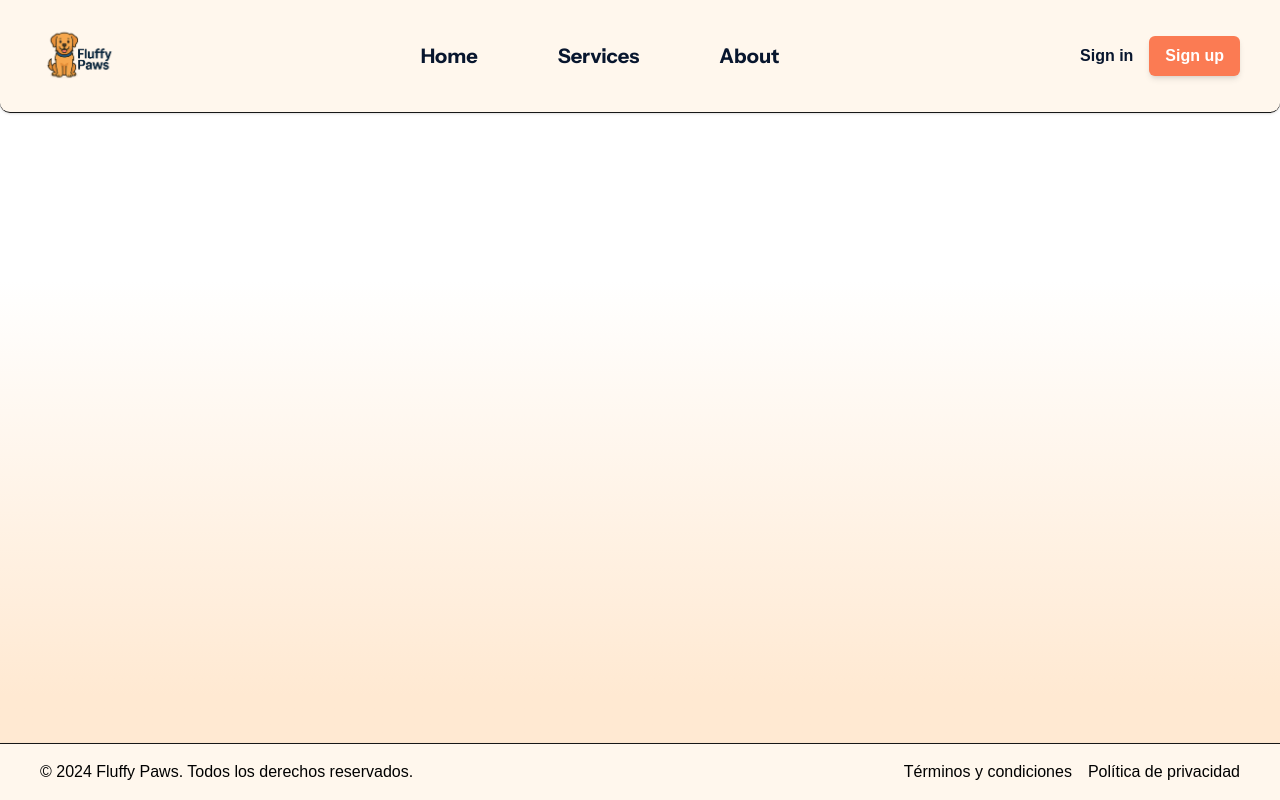
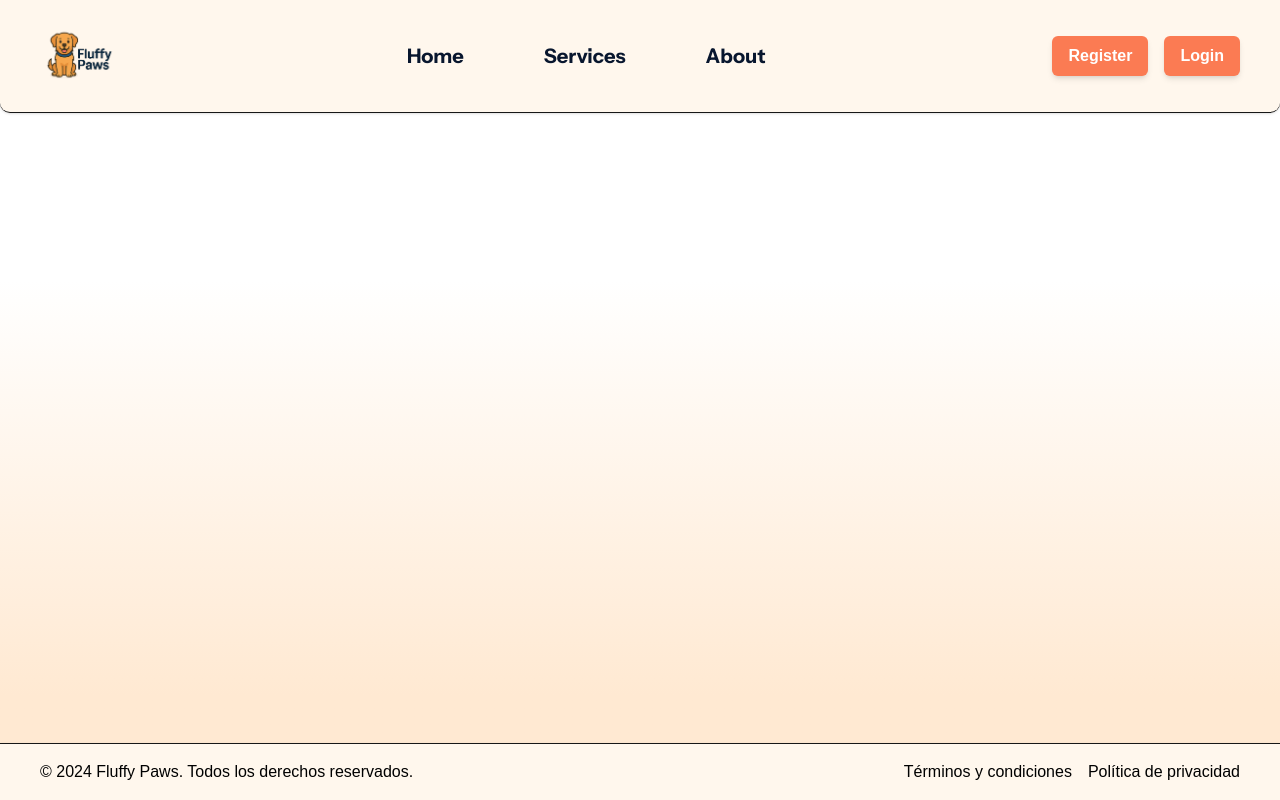
Before and after one commit to juanesbrice11/VeterinariaPDS, a Next.js app in the folder frontend/: page / in a window 1280 px wide. Built offline with nearby package versions, Linux system fonts and the light colour scheme.

Commit message:
Updating routes, and starting with user's profile

```diff
--- a/frontend/src/app/page.tsx
+++ b/frontend/src/app/page.tsx
@@ -1,4 +1,3 @@
-import Navbar from "@/components/organisms/Navbar";
 import HomeComponent from "@/components/templates/HomeComponent";
 
 export default function Home() {
--- /dev/null
+++ b/frontend/src/app/profile/page.tsx
@@ -0,0 +1,8 @@
+
+export default function Profile() {
+  return (
+    <div className="min-h-screen bg-gradient-to-b from-white via-white via-[35.1%] to-[#FFE9D2] to-[87.02%]">
+        <h1 className="text-2xl font-bold mb-4">Perfil de Usuario</h1>
+    </div>
+  );
+}
--- a/frontend/src/components/organisms/LoginComponent.tsx
+++ b/frontend/src/components/organisms/LoginComponent.tsx
@@ -1,8 +1,8 @@
 'use client'
 import React from 'react'
 import { loginUser } from "@/services/AuthServices";
-
 import { useState } from "react";
+import { useRouter } from 'next/navigation';
 
 
 export default function LoginComponent() {
@@ -10,6 +10,7 @@ export default function LoginComponent() {
     const [password, setPassword] = useState("");
     const [token, setToken] = useState("");
     const [error, setError] = useState("");
+    const router = useRouter();
 
     const handleSubmit = async (e: React.FormEvent) => {
         e.preventDefault();
@@ -17,6 +18,8 @@ export default function LoginComponent() {
             const data = await loginUser({ email, password});
             if (data.token) {
                 setToken(data.token);
+                localStorage.setItem("token", data.token);
+                router.push("/");
                 setError("");
             } else {
                 setError(data.message || "Error al iniciar sesión");
@@ -59,11 +62,6 @@ export default function LoginComponent() {
                     </button>
                 </form>
                 {error && <p className="mt-4 text-red-500">{error}</p>}
-                {token && (
-                    <div className="mt-4 p-4 bg-green-100 rounded">
-                        <p className="text-green-800">Epa!!</p>
-                    </div>
-                )}
             </div>
         </div>
     );
--- a/frontend/src/components/organisms/Navbar.tsx
+++ b/frontend/src/components/organisms/Navbar.tsx
@@ -3,15 +3,37 @@
 import Logo from '../atoms/Logo';
 import NavLinks from '../molecules/NavLinks';
 import Button from '../atoms/Button';
+import { useRouter } from 'next/navigation';
+import React, { useEffect } from 'react';
 
 export default function Navbar() {
+  const [hasToken, setHasToken] = React.useState(false);
+  const router = useRouter();
+
+  useEffect(() => {
+    const token = localStorage.getItem('token');
+    setHasToken(!!token);
+  }, []);
+
   return (
     <header className="bg-orange-50 py-4 px-10 flex justify-between items-center shadow-sm border-b rounded-b-[10px]">
       <Logo />
       <NavLinks />
-      <div className="flex items-center space-x-4">
-        <button className="text-[#08162E] font-bold cursor-pointer">Sign in</button>
-        <Button>Sign up</Button>
+      <div className="flex items-center">
+        {hasToken ? (
+          <Button variant="primary" onClick={() => router.push('/profile')}>
+            Profile
+          </Button>
+        ) : (
+          <div className="flex space-x-4">
+            <Button variant="primary" onClick={() => router.push('/register')}>
+              Register
+            </Button>
+            <Button variant="primary" onClick={() => router.push('/login')}>
+              Login
+            </Button>
+          </div>
+        )}
       </div>
     </header>
   );
--- a/frontend/src/components/organisms/RegisterComponent.tsx
+++ b/frontend/src/components/organisms/RegisterComponent.tsx
@@ -1,6 +1,11 @@
+'use client'
 import React from 'react'
 import { useState } from "react";
 import { registerUser } from "@/services/AuthServices";
+import { useRouter } from 'next/navigation';
+
+const API_URL = process.env.NEXT_PUBLIC_API_URL;
+
 
 export default function RegisterComponent() {
     const [name, setName] = useState("");
@@ -10,6 +15,7 @@ export default function RegisterComponent() {
     const [documentNumber, setDocumentNumber] = useState("");
     const [message, setMessage] = useState("");
     const [error, setError] = useState("");
+    const router = useRouter();
 
     const handleSubmit = async (e: React.FormEvent) => {
         e.preventDefault();
@@ -25,9 +31,11 @@ export default function RegisterComponent() {
         };
 
         try {
+            console.log(API_URL);
             const data = await registerUser(userData);
             if (data.message) {
                 setMessage(data.message);
+                router.push("/login");
                 setError("");
             } else {
                 setError(data.error || "Error al registrarse");
--- a/frontend/src/services/AuthServices.tsx
+++ b/frontend/src/services/AuthServices.tsx
@@ -1,6 +1,4 @@
 const API_URL = process.env.NEXT_PUBLIC_API_URL;
-
-
 
 export const registerUser = async (userData: {
     name: string;
@@ -11,7 +9,8 @@ export const registerUser = async (userData: {
     status?: string;
     role?: string;
   }) => {
-    const response = await fetch(`${API_URL}/signup`, {
+
+    const response = await fetch(`${API_URL}/auth/signup`, {
       method: "POST",
       headers: { "Content-Type": "application/json" },
       body: JSON.stringify(userData),
@@ -21,7 +20,7 @@ export const registerUser = async (userData: {
 
   export const loginUser = async (userData: {email: string, password: string}) => {
     console.log(userData);
-    const response = await fetch(`${API_URL}/signin`, {
+    const response = await fetch(`${API_URL}/auth/signin`, {
       method: "POST",
       headers: { "Content-Type": "application/json" },
       body: JSON.stringify(userData),
```
